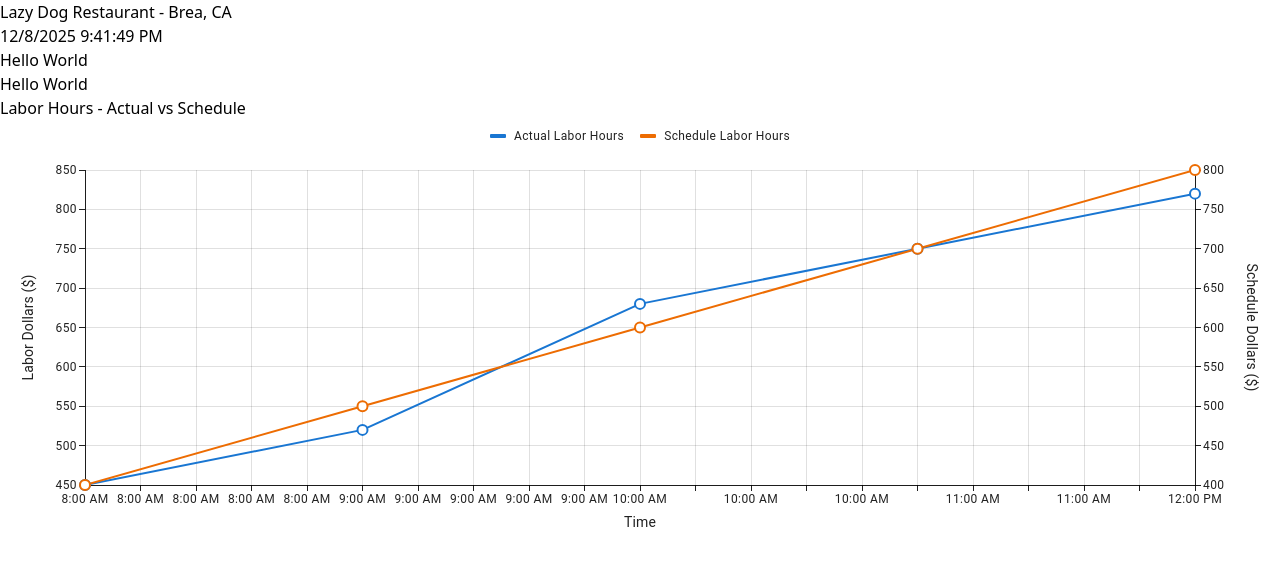
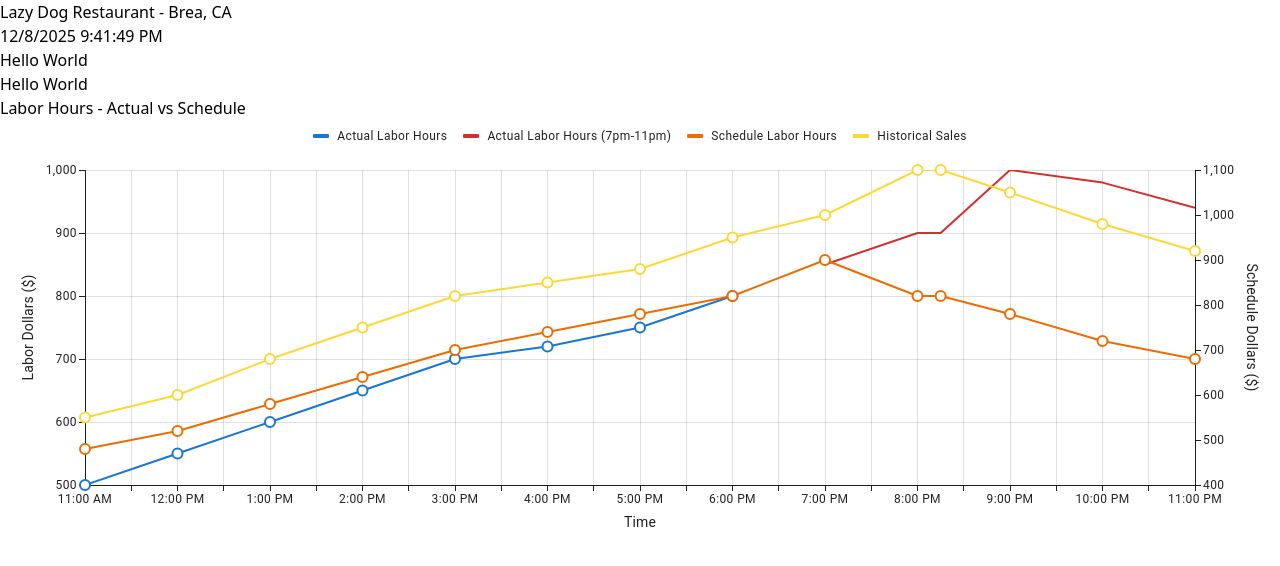
Before and after one commit to fscopel/soreboard, a React (Vite) app: page / in a window 1280 px wide. Shown: the top 566 px of the page. Built offline with nearby package versions, Linux system fonts and the light colour scheme.

Commit message:
updated labor graph to show over hours usage

```diff
--- a/src/modules/labor_hours/index.tsx
+++ b/src/modules/labor_hours/index.tsx
@@ -1,16 +1,42 @@
 import { LineChart } from '@mui/x-charts/LineChart';
 import { ModuleWrapper } from '../../components/ModuleWrapper';
 
-// Sample data for labor hours from 8am to 12pm
-const timeValues = [8, 9, 10, 11, 12]; // Hour values for x-axis
+// Sample data for labor hours from 11am to 11pm
+const timeValues = [11, 12, 13, 14, 15, 16, 17, 18, 19, 20, 20.25, 21, 22, 23]; // Hour values for x-axis, 20.25 = 8:15pm
 
 // Sample data: Actual labor dollars (left y-axis)
-const actualLaborDollars = [450, 520, 680, 750, 820];
+// After 8pm (20:00), actual exceeds scheduled by 100
+const actualLaborDollars = [500, 550, 600, 650, 700, 720, 750, 800, 850, 900, 900, 1000, 980, 940];
 
 // Sample data: Schedule labor dollars (right y-axis)
-const scheduleLaborDollars = [400, 500, 600, 700, 800];
+// Peak at 7pm (hour 19)
+const scheduleLaborDollars = [480, 520, 580, 640, 700, 740, 780, 820, 900, 820, 820, 780, 720, 680];
+
+// Historical sales data (higher than scheduled)
+// Peak at 8pm (hour 20, index 9)
+const historicalSalesDollars = [550, 600, 680, 750, 820, 850, 880, 950, 1000, 1100, 1100, 1050, 980, 920];
+
+// Split actual labor data: normal (blue) from 11am-6pm, red (red) from 7pm-11pm
+const createActualDataSeries = () => {
+  const normalData: (number | null)[] = [];
+  const redData: (number | null)[] = [];
+
+  actualLaborDollars.forEach((actual, index) => {
+    // 7pm is at index 8 (hour 19 - 11 = 8)
+    if (index >= 8) {
+      normalData.push(null);
+      redData.push(actual);
+    } else {
+      normalData.push(actual);
+      redData.push(null);
+    }
+  });
+
+  return { normalData, redData };
+};
 
 export const LaborHoursModule = () => {
+  const { normalData, redData } = createActualDataSeries();
   return (
     <ModuleWrapper title="Labor Hours - Actual vs Schedule">
       <div className="h-full w-full flex items-center justify-center">
@@ -28,8 +54,8 @@ export const LaborHoursModule = () => {
                 return `${displayHour}:00 ${period}`;
               },
               label: 'Time',
-              min: 8,
-              max: 12,
+              min: 11,
+              max: 23,
             },
           ]}
           yAxis={[
@@ -48,10 +74,21 @@ export const LaborHoursModule = () => {
             {
               id: 'actual',
               label: 'Actual Labor Hours',
-              data: actualLaborDollars,
+              data: normalData,
               yAxisId: 'labor-dollars',
               color: '#1976d2',
               curve: 'linear',
+              connectNulls: true,
+            },
+            {
+              id: 'actual-red',
+              label: 'Actual Labor Hours (7pm-11pm)',
+              data: redData,
+              yAxisId: 'labor-dollars',
+              color: '#d32f2f',
+              curve: 'linear',
+              connectNulls: true,
+              showMark: false,
             },
             {
               id: 'schedule',
@@ -59,6 +96,14 @@ export const LaborHoursModule = () => {
               data: scheduleLaborDollars,
               yAxisId: 'schedule-dollars',
               color: '#ed6c02',
+              curve: 'linear',
+            },
+            {
+              id: 'historical-sales',
+              label: 'Historical Sales',
+              data: historicalSalesDollars,
+              yAxisId: 'schedule-dollars',
+              color: '#fdd835',
               curve: 'linear',
             },
           ]}
```
